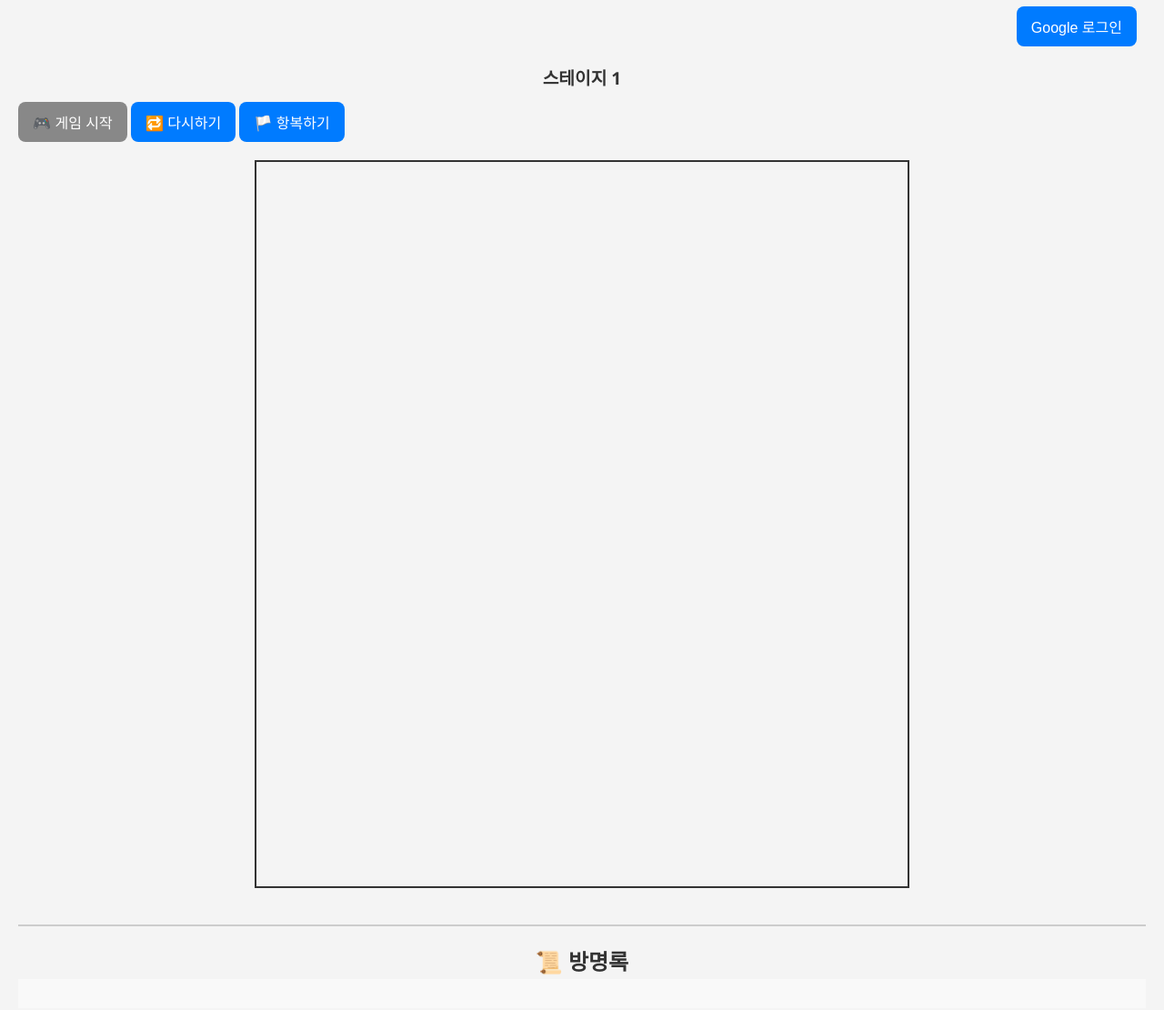
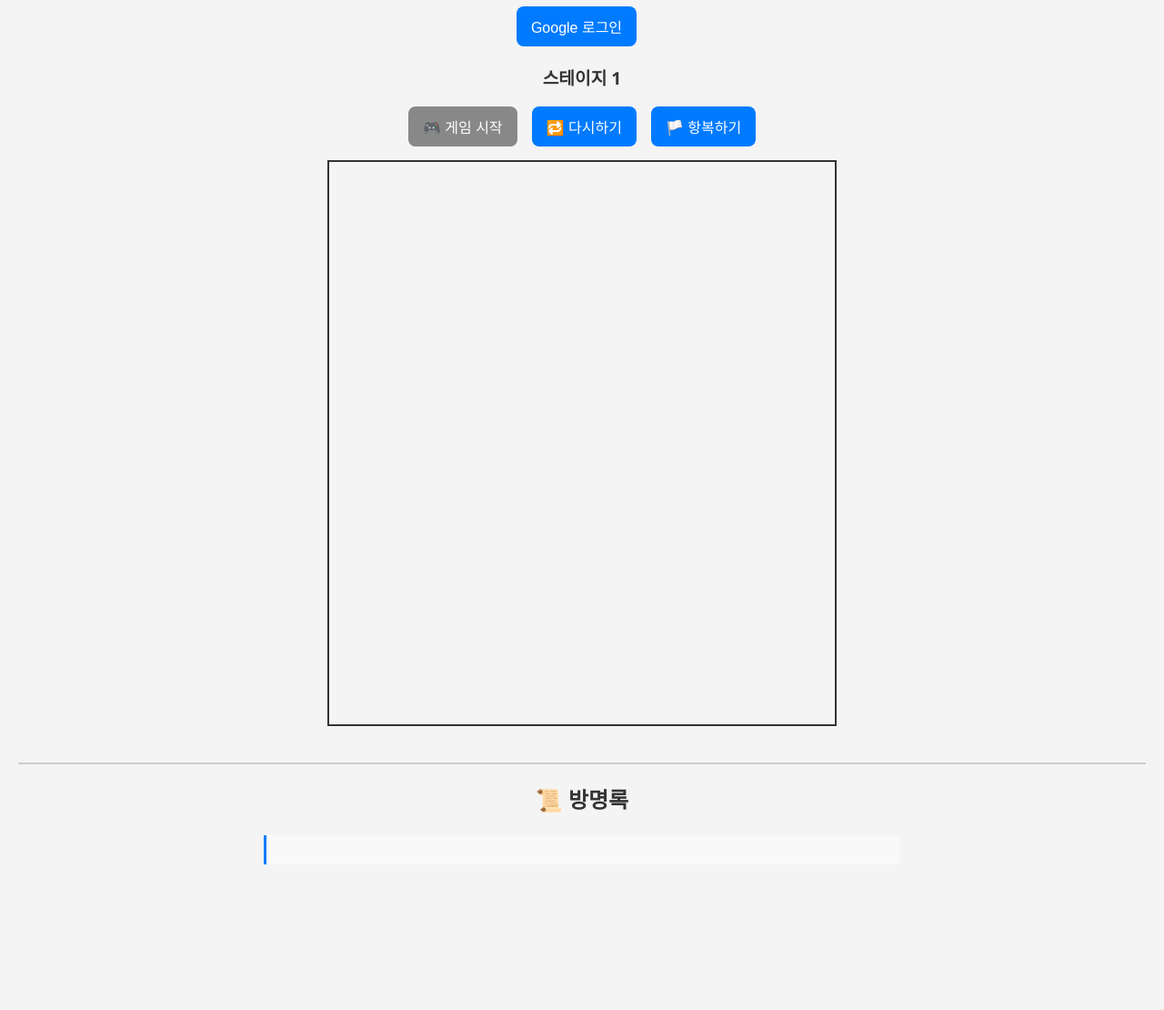
Before and after one commit to hoony8355/jjanggi, a plain HTML site: page index.html in a window 1280 px wide. Shown: the part 100-1210 px from the top of the page at 91% size. After the commit the page ends 1090 px from the top, so only its background shows below. Drawn offline with Linux system fonts and the light colour scheme; no server answers.

Commit message:
Update style.css

```diff
--- a/style.css
+++ b/style.css
@@ -21,11 +21,11 @@ header {
 
 #auth-ui {
   display: flex;
-  justify-content: flex-end;
+  justify-content: center;
   align-items: center;
-  gap: 10px;
+  gap: 12px;
+  flex-wrap: wrap;
   margin-top: 10px;
-  flex-wrap: wrap;
 }
 
 /* Buttons */
@@ -49,13 +49,23 @@ button:hover:not(:disabled) {
   background-color: #0056b3;
 }
 
+/* Game controls */
+.game-controls {
+  display: flex;
+  justify-content: center;
+  align-items: center;
+  gap: 16px;
+  margin: 15px 0;
+  flex-wrap: wrap;
+}
+
 /* Game board */
 .board {
   display: grid;
   grid-template-columns: repeat(9, 1fr);
-  max-width: 90vmin;
+  max-width: 70vmin;
   aspect-ratio: 9 / 10;
-  margin: 20px auto;
+  margin: 0 auto;
   border: 2px solid #333;
 }
 
@@ -76,6 +86,17 @@ button:hover:not(:disabled) {
   font-weight: bold;
   margin: 10px 0;
   font-size: 1.2rem;
+}
+
+/* Debug log */
+#debug-log {
+  max-width: 700px;
+  margin: 20px auto;
+  padding: 10px;
+  font-size: 0.85rem;
+  color: #555;
+  background-color: #f9f9f9;
+  border-left: 3px solid #007bff;
 }
 
 /* Guestbook */
@@ -102,4 +123,14 @@ footer {
   .board {
     max-width: 95vmin;
   }
+
+  .game-controls {
+    flex-direction: column;
+    gap: 10px;
+  }
+
+  #auth-ui {
+    flex-direction: column;
+    gap: 10px;
+  }
 }
```
